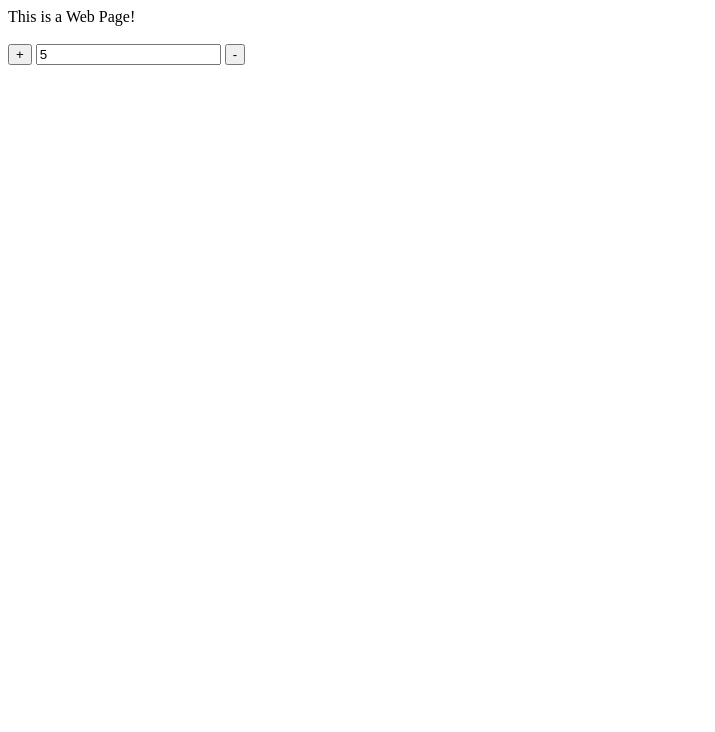
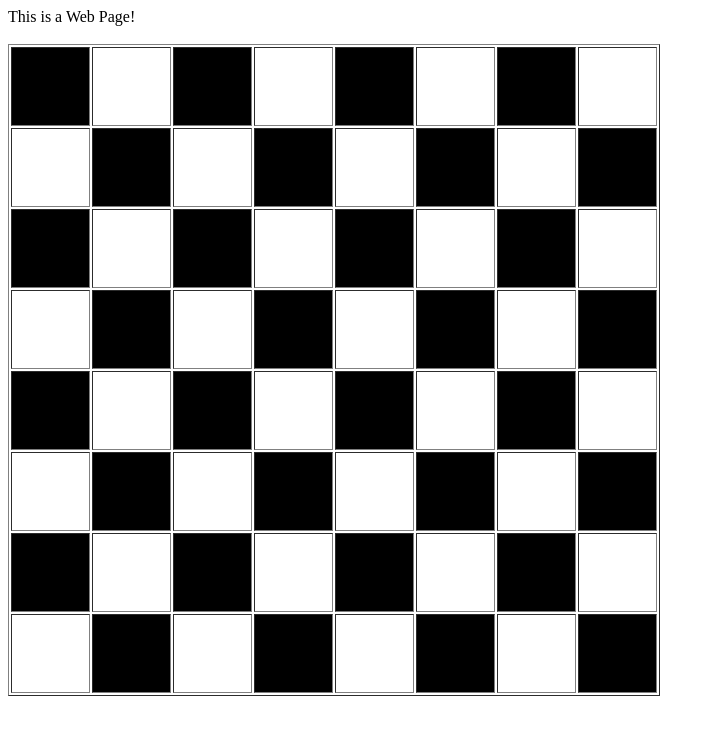
Before and after one commit to AndreyCma/PW1, a plain HTML site: page index.html in a window 1280 px wide. Shown: the whole page, without its empty margins (0-715 px from the left). Drawn offline with Linux system fonts and the light colour scheme.

Commit message:
Task 7.6

```diff
--- a/app.js
+++ b/app.js
@@ -1,21 +1,31 @@
 document.addEventListener("DOMContentLoaded", () => {
 
-    document.getElementById("minus").onclick = function() {
-        let val = document.getElementById("numValue").value;
-        if (val > 0){
-            document.getElementById("numValue").value = val-1;
-        } else {
-            document.getElementById("minus").disabled = true;
+    function addTable() {
+        let DynamicTable = document.querySelector("#DynamicTable");
+
+        let table = document.createElement('TABLE');
+        table.border = '1';
+
+        let tableBody = document.createElement('TBODY');
+        table.appendChild(tableBody);
+
+        for (let i = 0; i < 8; i++) {
+          let tr = document.createElement('TR');
+          tableBody.appendChild(tr);
+
+          for (let j = 0; j < 8; j++) {
+            let td = document.createElement('TD');
+            td.width = '75';
+            td.height= '75';
+            if ((i % 2 == 0 && j % 2 == 0) || (i % 2 == 1 && j % 2 == 1)){
+                td.style.background = "black";
+            }
+            tr.appendChild(td);
+          }
         }
-    }
-    document.getElementById("plus").onclick = function() {
-        let val = document.getElementById("numValue").value;
-        if (val < 9){
-            document.getElementById("numValue").value = Number(val)+1;
-        } else {
-            document.getElementById("plus").disabled = true;
-        }
-    }
+        DynamicTable.appendChild(table);
+      }
+      addTable();
 
 
 
--- a/index.html
+++ b/index.html
@@ -9,9 +9,7 @@
     This is a Web Page!
     <br>
     <br>
-    <button id="plus">+</button>
-    <input type="text" id="numValue" name="value" value="5" readonly>
-    <button id="minus">-</button>
+    <div id="DynamicTable"></div>
 
     <script src="app.js"></script>
 </body>
```
